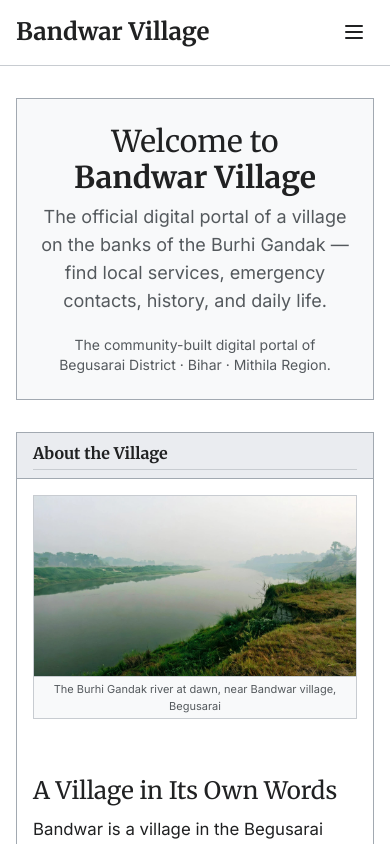
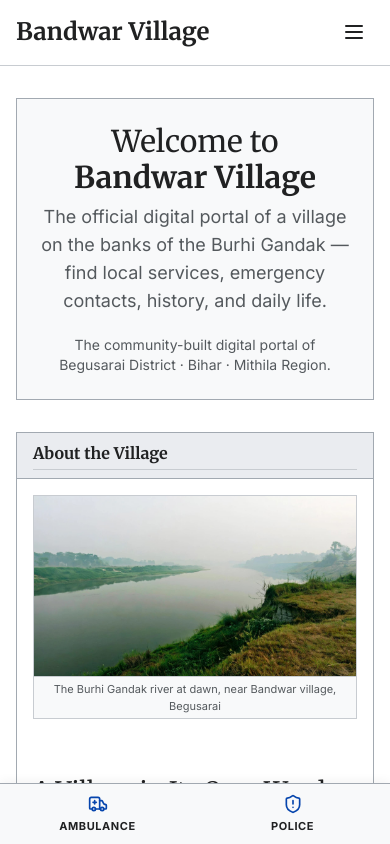
Before and after one commit to ravirajhere/Bandwar, a Next.js app: page / in a window 390 px wide. Shown: the top 844 px of the page. Built offline with nearby package versions, Linux system fonts and the light colour scheme.

Commit message:
Update layout.tsx

```diff
--- a/src/app/layout.tsx
+++ b/src/app/layout.tsx
@@ -1,9 +1,10 @@
 import type { Metadata, Viewport } from "next";
-import { Inter, Merriweather } from "next/font/google"; // 👈 Fraunces replaced with Merriweather
+import { Inter, Merriweather } from "next/font/google";
 import "./globals.css";
 import { getMasterData } from "@/lib/data";
 import { Header } from "@/components/layout/Header";
 import { Footer } from "@/components/layout/Footer";
+import { EmergencyBar } from "@/components/layout/EmergencyBar"; // 👈 Naya Import
 
 // 1. Font Optimization (Wikipedia Style: Clean Sans + Serif Headings)
 const inter = Inter({
@@ -14,17 +15,17 @@ const inter = Inter({
 
 const merriweather = Merriweather({
   subsets: ["latin"],
-  weight: ["400", "700"], // Wikipedia headings are mostly normal or bold
-  variable: "--font-fraunces", // Variable name same rakha hai taaki globals.css mein change na karna pade
+  weight: ["400", "700"],
+  variable: "--font-fraunces", // Variable name same rakha hai taaki globals.css match kare
   display: "swap"
 });
 
 // 2. SEO & Viewport Configuration
 export const viewport: Viewport = {
-  themeColor: "#ffffff", // 👈 Changed to White for Wikipedia look
+  themeColor: "#ffffff",
   width: "device-width",
   initialScale: 1,
-  maximumScale: 5, // Accessibility: Seniors ko zoom karne ki permission
+  maximumScale: 5,
 };
 
 export async function generateMetadata(): Promise<Metadata> {
@@ -63,14 +64,18 @@ export default function RootLayout({
 
   return (
     <html lang="en" className={`${inter.variable} ${merriweather.variable}`} suppressHydrationWarning>
-      {/* 4. Wiki Classes Applied */}
-      <body className="bg-wiki-bg text-wiki-text font-sans antialiased min-h-screen flex flex-col">
+      {/* 4. Wiki Classes Applied & Padding for Mobile Bar */}
+      <body className="bg-wiki-bg text-wiki-text font-sans antialiased min-h-screen flex flex-col pb-16 md:pb-0">
         <Header config={config} />
-        {/* Wikipedia articles need full width for the 3-column layout */}
+
         <main className="flex-grow w-full">
           {children}
         </main>
+
         <Footer config={config} />
+
+        {/* 5. Emergency Sticky Bar (Sirf Mobile par dikhegi) */}
+        <EmergencyBar config={config} />
       </body>
     </html>
   );
```
